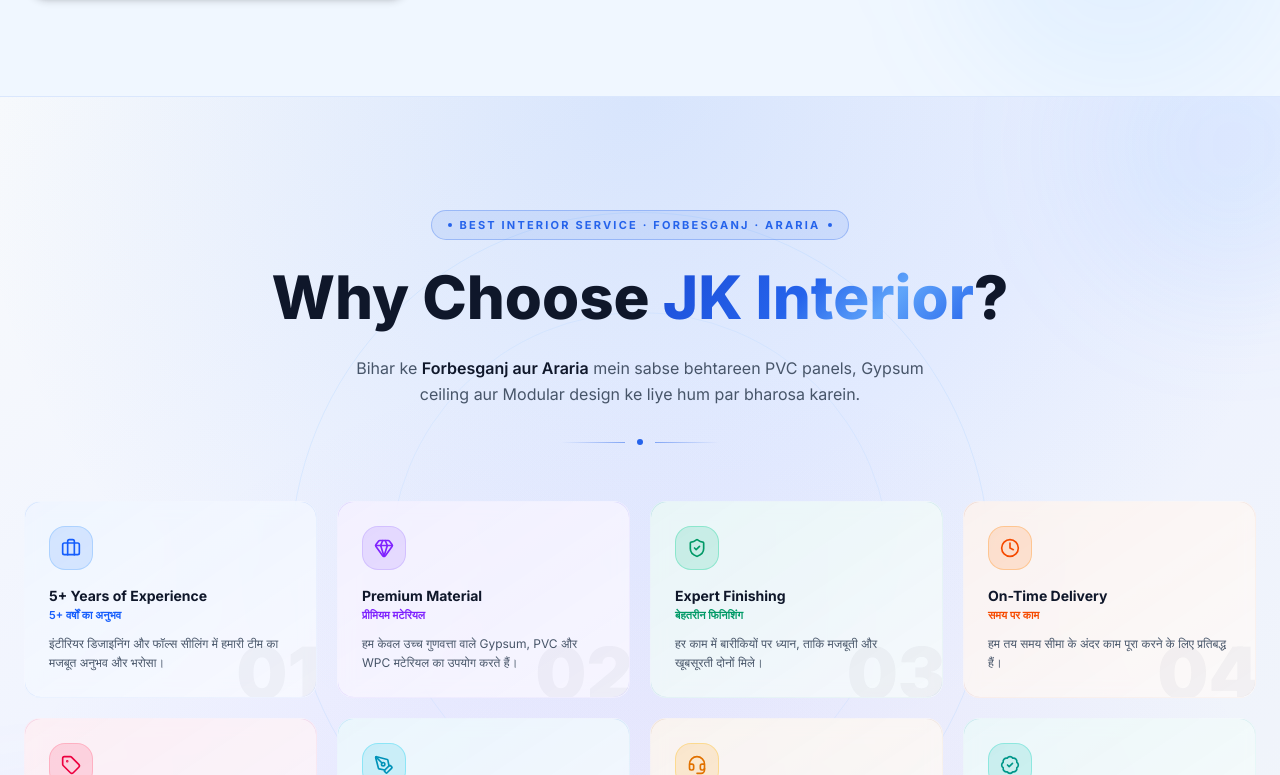
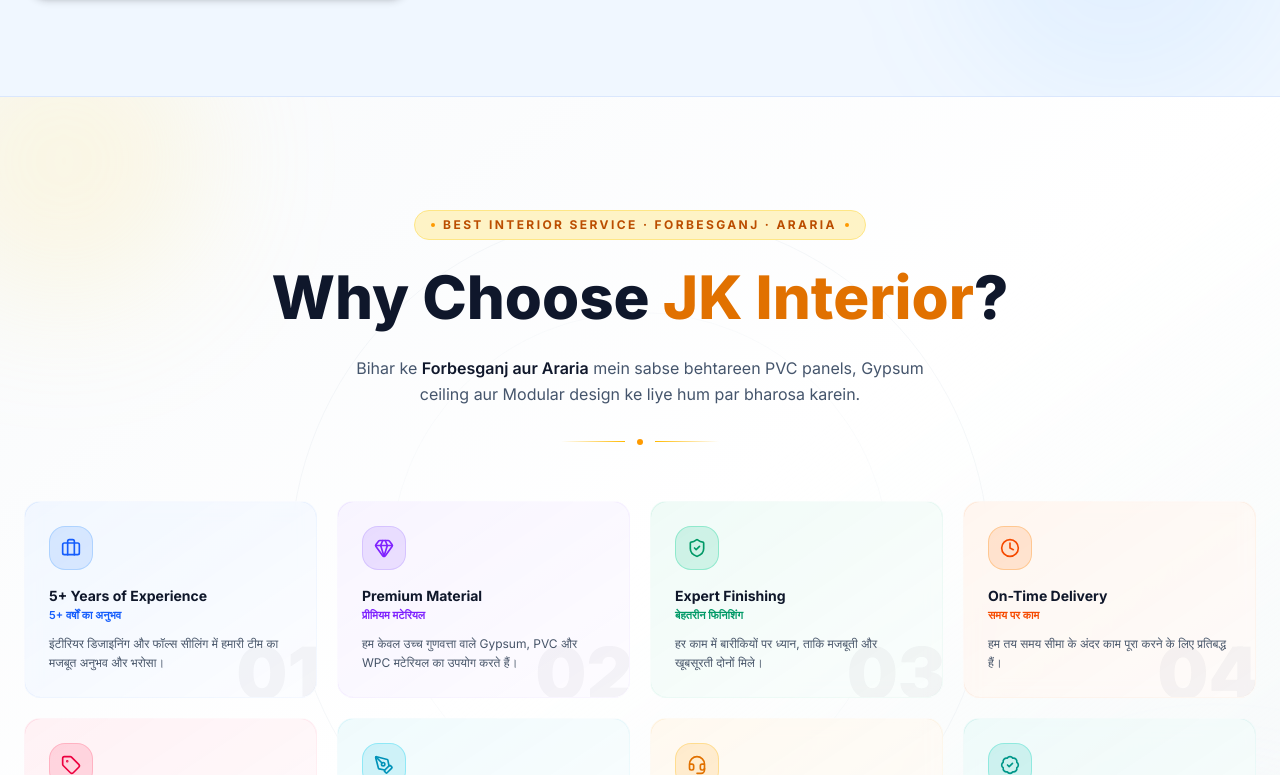
Before and after one commit to jitendrakumarraj831-byte/jk-interior2, a Next.js app: page / in a window 1280 px wide. Shown: the part 3245-4020 px from the top of the page. Built offline with nearby package versions, Linux system fonts and the light colour scheme; a web font is replaced by a local one.

Commit message:
Update why-us.tsx

```diff
--- a/components/why-us.tsx
+++ b/components/why-us.tsx
@@ -140,19 +140,16 @@
     <section
   id="why-us"
   className="relative py-20 md:py-28 scroll-mt-28 overflow-hidden
-  bg-gradient-to-br from-[#f8fafc] via-[#eef2ff] to-[#f1f5f9]"
+  bg-gradient-to-br from-slate-50 via-white to-amber-50/30"
 >
-  {/* ✅ ADD HERE (Glow effect) */}
-  <div className="pointer-events-none absolute inset-0">
-    <div className="absolute top-0 left-0 w-full h-full bg-[radial-gradient(circle_at_top,rgba(59,130,246,0.15),transparent_60%)]" />
-    <div className="absolute bottom-0 right-0 w-full h-full bg-[radial-gradient(circle_at_bottom,rgba(139,92,246,0.12),transparent_60%)]" />
-  </div>
+  {/* ✅ Hero style glow (WORKING) */}
+  <div className="pointer-events-none absolute -top-20 -left-20 w-72 h-72 rounded-full bg-amber-200/20 blur-3xl" />
+  <div className="pointer-events-none absolute -bottom-16 -right-16 w-64 h-64 rounded-full bg-blue-100/30 blur-3xl" />
+
   {/* Decorative rings */}
   <div className="pointer-events-none absolute inset-0">
-        <div className="absolute top-1/2 left-1/2 -translate-x-1/2 -translate-y-1/2 w-[700px] h-[700px] rounded-full border border-blue-300/20" />
-        <div className="absolute top-1/2 left-1/2 -translate-x-1/2 -translate-y-1/2 w-[500px] h-[500px] rounded-full border border-blue-300/15" />
-        <div className="absolute -top-24 -right-24 w-72 h-72 rounded-full bg-blue-400/10 blur-3xl" />
-        <div className="absolute -bottom-24 -left-24 w-72 h-72 rounded-full bg-violet-400/10 blur-3xl" />
+    <div className="absolute top-1/2 left-1/2 -translate-x-1/2 -translate-y-1/2 w-[700px] h-[700px] rounded-full border border-slate-300/20" />
+    <div className="absolute top-1/2 left-1/2 -translate-x-1/2 -translate-y-1/2 w-[500px] h-[500px] rounded-full border border-slate-300/10" />
   </div>
 
   <div className="relative z-10 mx-auto max-w-7xl px-4 sm:px-6">
@@ -165,25 +162,25 @@
       variants={headingVariants}
       className="text-center mb-14"
     >
-          <span className="inline-flex items-center gap-2 rounded-full border border-gold/30 bg-gold/10 px-4 py-1.5 text-[11px] font-bold uppercase tracking-[0.2em] text-gold mb-5">
-            <span className="w-1 h-1 rounded-full bg-gold inline-block" />
+      <span className="inline-flex items-center gap-2 bg-amber-100 border border-amber-200 text-amber-700 text-xs font-bold tracking-[0.2em] uppercase px-4 py-1.5 rounded-full mb-5">
+        <span className="w-1 h-1 rounded-full bg-amber-500 inline-block" />
         Best Interior Service · Forbesganj · Araria
-            <span className="w-1 h-1 rounded-full bg-gold inline-block" />
+        <span className="w-1 h-1 rounded-full bg-amber-500 inline-block" />
       </span>
 
-          <h2 className="text-4xl md:text-5xl lg:text-6xl font-extrabold leading-tight text-foreground">
-            Why Choose <span className="gold-text">JK Interior</span>?
+      <h2 className="text-4xl md:text-5xl lg:text-6xl font-extrabold text-slate-900 leading-tight">
+        Why Choose <span className="text-amber-600">JK Interior</span>?
       </h2>
 
-          <p className="mt-5 max-w-xl mx-auto text-sm md:text-base text-muted-foreground leading-relaxed">
-            Bihar ke <strong className="text-foreground font-semibold">Forbesganj aur Araria</strong> mein
+      <p className="mt-5 max-w-xl mx-auto text-sm md:text-base text-slate-600 leading-relaxed">
+        Bihar ke <strong className="text-slate-900 font-semibold">Forbesganj aur Araria</strong> mein
         sabse behtareen PVC panels, Gypsum ceiling aur Modular design ke liye hum par bharosa karein.
       </p>
 
       <div className="mt-8 flex items-center justify-center gap-3">
-            <div className="h-px w-16 bg-gradient-to-r from-transparent to-gold/50" />
-            <div className="h-1.5 w-1.5 rounded-full bg-gold" />
-            <div className="h-px w-16 bg-gradient-to-l from-transparent to-gold/50" />
+        <div className="h-px w-16 bg-gradient-to-r from-transparent to-amber-400" />
+        <div className="h-1.5 w-1.5 rounded-full bg-amber-500" />
+        <div className="h-px w-16 bg-gradient-to-l from-transparent to-amber-400" />
       </div>
     </motion.div>
 
```
Lines whose indentation alone changed are shown as unchanged.
